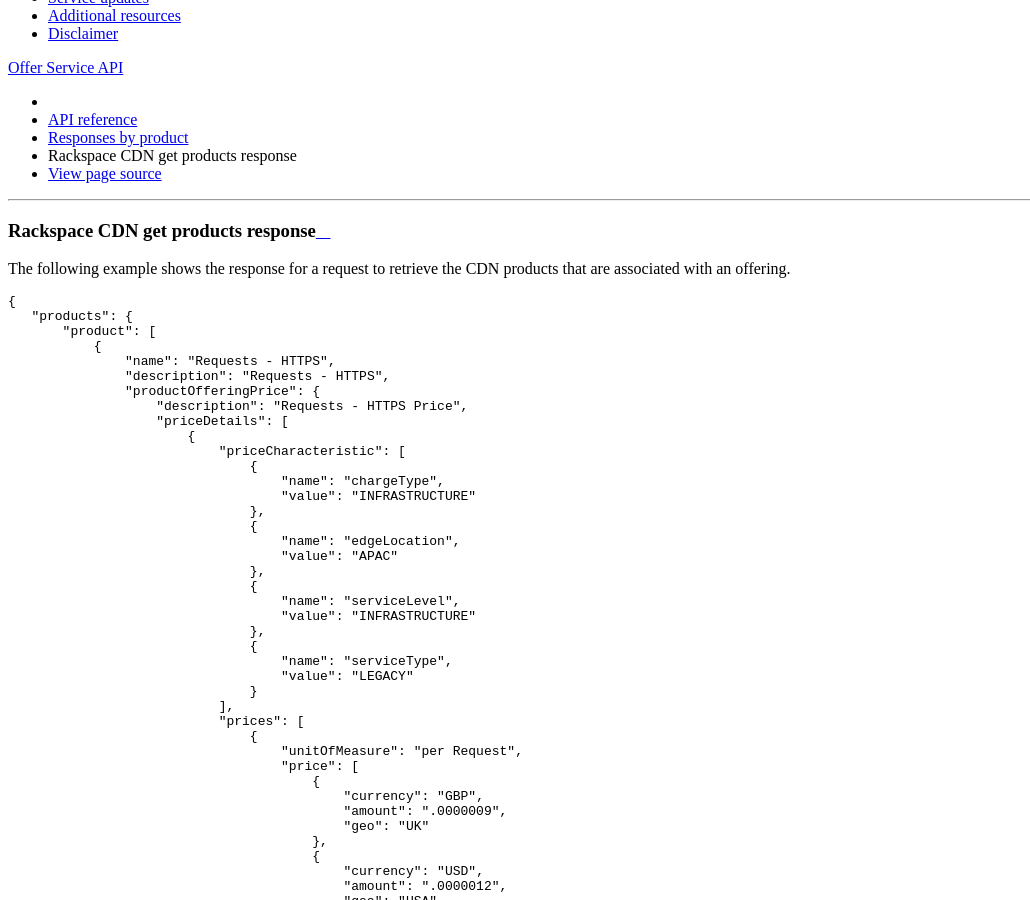
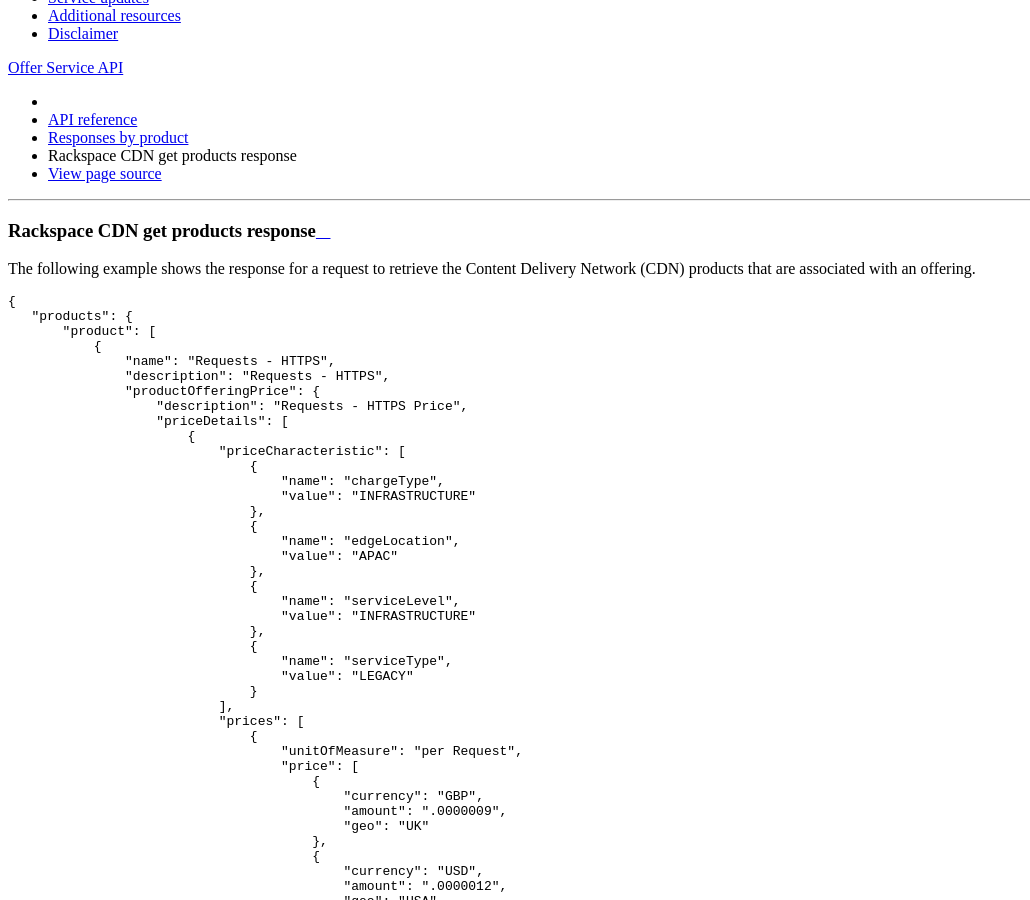
Before and after one commit to rackerlabs/docs-offerings, a Sphinx documentation site: the page built from docs/api-reference/responses-by-product/cdn-offering-get-products-response.rst, in a window 1280 px wide and 900 px high, scrolled down 434 px. Shown: the whole window, without its empty margins (0-1030 px from the left). Built offline with Sphinx 7.4.7 and the Read the Docs theme 2.0.0, drawn with Linux system fonts in a browser that asks for light colours; pages that are not in the unit, such as notebooks, are missing from menus.

Commit message:
Tweaks to docs.

```diff
--- a/docs/api-reference/responses-by-product/cdn-offering-get-products-response.rst
+++ b/docs/api-reference/responses-by-product/cdn-offering-get-products-response.rst
@@ -5,7 +5,7 @@
 ===================================
 
 The following example shows the response for a request to retrieve the
-CDN products that are associated with an offering.
+Content Delivery Network (CDN) products that are associated with an offering.
 
 .. code::
 
--- a/docs/api-reference/responses-by-product/common-cloud-offering-get-products-response.rst
+++ b/docs/api-reference/responses-by-product/common-cloud-offering-get-products-response.rst
@@ -5,7 +5,7 @@
 ==================================
 
 The following example shows the response for a request to retrieve the
-Common Cloud Backup products that are associated with an offering.
+Common Cloud products that are associated with an offering.
 
 .. code::
 
--- a/docs/getting-started/examples/generate-auth-token.rst
+++ b/docs/getting-started/examples/generate-auth-token.rst
@@ -9,7 +9,8 @@
 using the ``X-Auth-Token`` header.
 
 The following example demonstrates how to use cURL to obtain the
-authentication token. You will need to supply the authentication token when making subsequent Offer API calls.
+authentication token. You will need to supply the authentication token when
+making subsequent Offer API calls.
 
 Remember to replace the names in the authenticate request examples below
 with their respective values:
```
